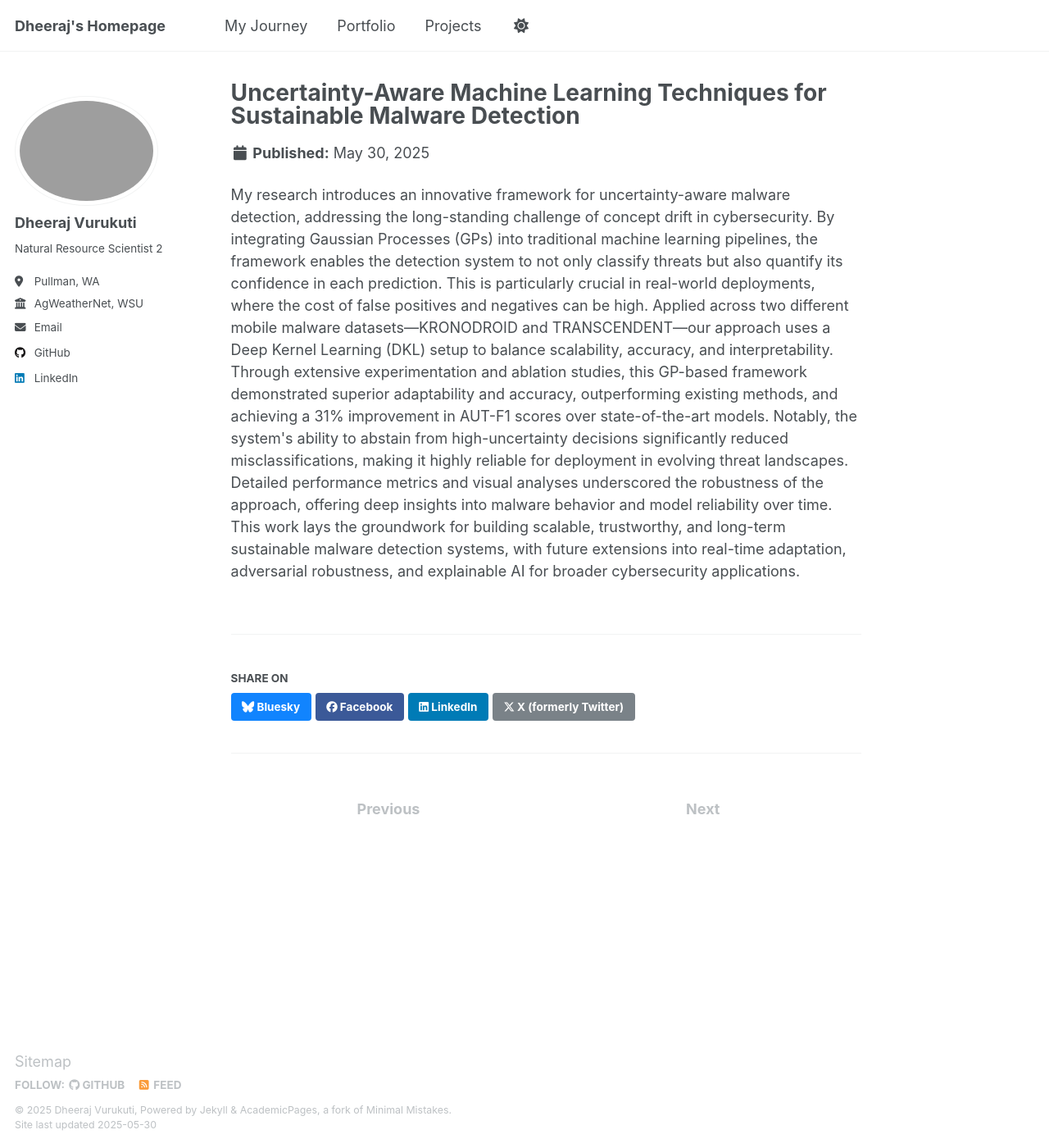
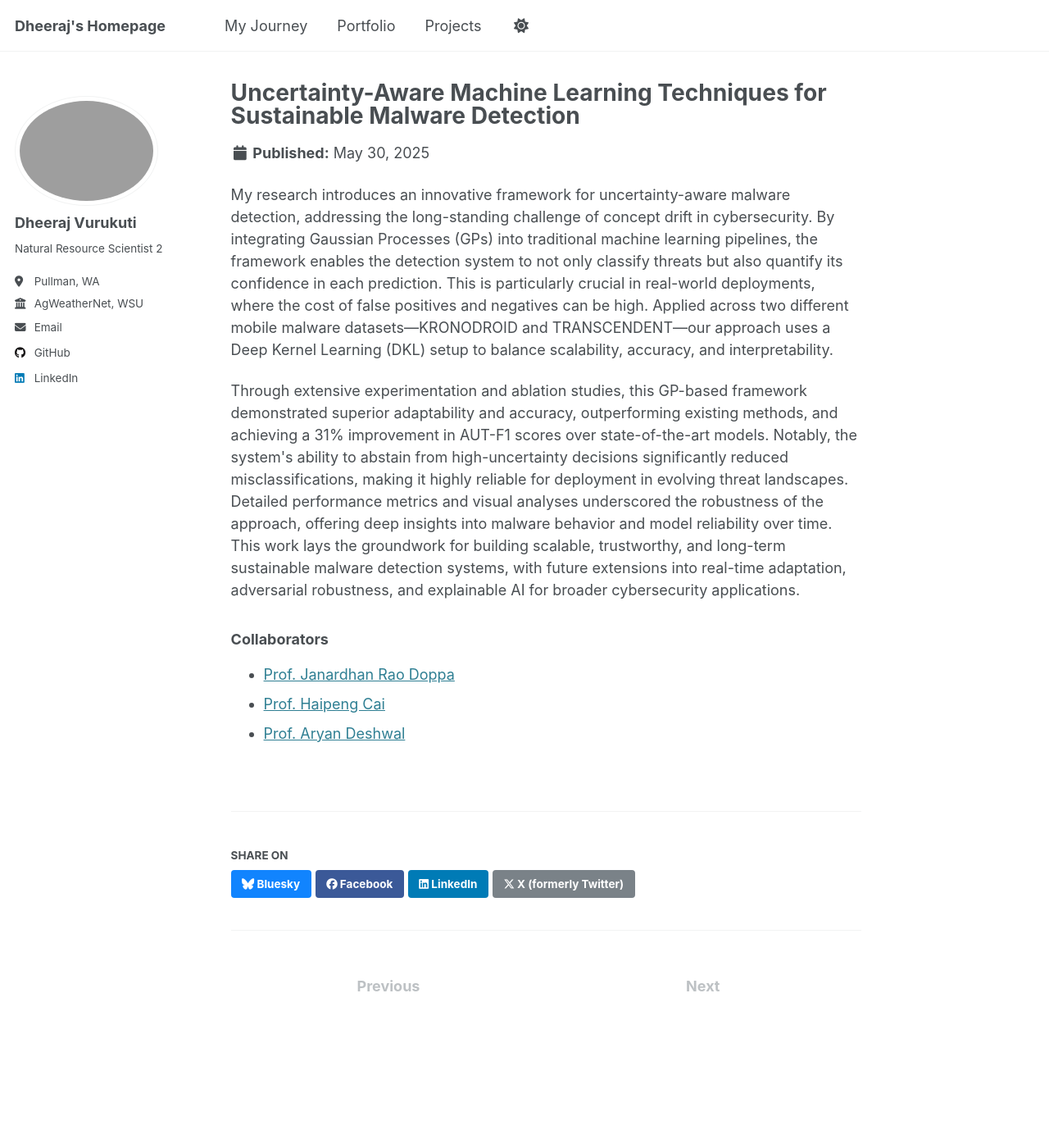
Before and after one commit to dheerajvurukuti/dheerajvurukuti.github.io, a Jekyll site: the page built from _portfolio/portfolio-2.html, in a window 1280 px wide and 1400 px high. Shown: the whole window at 82% size. Built offline with Jekyll 4.4.1, drawn with Linux system fonts in a browser that asks for light colours.

Commit message:
Updated Thesis

```diff
--- a/_portfolio/portfolio-2.html
+++ b/_portfolio/portfolio-2.html
@@ -3,7 +3,16 @@ title: "Uncertainty-Aware Machine Learning Techniques for Sustainable Malware De
 excerpt: "This research focused on integrating Gaussian Processes (GPs) to improve robustness in malware detection systems by quantifying uncertainty in predictions and enhancing decision-making under adversarial conditions. <br/><img src='/images/thesis_result.png'>"
 collection: portfolio
 ---
+<p>
+    My research introduces an innovative framework for uncertainty-aware malware detection, addressing the long-standing challenge of concept drift in cybersecurity. By integrating Gaussian Processes (GPs) into traditional machine learning pipelines, the framework enables the detection system to not only classify threats but also quantify its confidence in each prediction. This is particularly crucial in real-world deployments, where the cost of false positives and negatives can be high. Applied across two different mobile malware datasets—KRONODROID and TRANSCENDENT—our approach uses a Deep Kernel Learning (DKL) setup to balance scalability, accuracy, and interpretability.
+</p>
+<p>
+    Through extensive experimentation and ablation studies, this GP-based framework demonstrated superior adaptability and accuracy, outperforming existing methods, and achieving a 31% improvement in AUT-F1 scores over state-of-the-art models. Notably, the system's ability to abstain from high-uncertainty decisions significantly reduced misclassifications, making it highly reliable for deployment in evolving threat landscapes. Detailed performance metrics and visual analyses underscored the robustness of the approach, offering deep insights into malware behavior and model reliability over time. This work lays the groundwork for building scalable, trustworthy, and long-term sustainable malware detection systems, with future extensions into real-time adaptation, adversarial robustness, and explainable AI for broader cybersecurity applications.
+</p>
 
-My research introduces an innovative framework for uncertainty-aware malware detection, addressing the long-standing challenge of concept drift in cybersecurity. By integrating Gaussian Processes (GPs) into traditional machine learning pipelines, the framework enables the detection system to not only classify threats but also quantify its confidence in each prediction. This is particularly crucial in real-world deployments, where the cost of false positives and negatives can be high. Applied across two different mobile malware datasets—KRONODROID and TRANSCENDENT—our approach uses a Deep Kernel Learning (DKL) setup to balance scalability, accuracy, and interpretability.
-
-Through extensive experimentation and ablation studies, this GP-based framework demonstrated superior adaptability and accuracy, outperforming existing methods, and achieving a 31% improvement in AUT-F1 scores over state-of-the-art models. Notably, the system's ability to abstain from high-uncertainty decisions significantly reduced misclassifications, making it highly reliable for deployment in evolving threat landscapes. Detailed performance metrics and visual analyses underscored the robustness of the approach, offering deep insights into malware behavior and model reliability over time. This work lays the groundwork for building scalable, trustworthy, and long-term sustainable malware detection systems, with future extensions into real-time adaptation, adversarial robustness, and explainable AI for broader cybersecurity applications.
+<h3>Collaborators</h3>
+<ul>
+  <li><a href="https://eecs.wsu.edu/~jana/" target="_blank">Prof. Janardhan Rao Doppa</a></li>
+  <li><a href="https://chapering.github.io" target="_blank">Prof. Haipeng Cai</a></li>
+  <li><a href="https://aryandeshwal.github.io" target="_blank">Prof. Aryan Deshwal</a></li>
+</ul>
```
